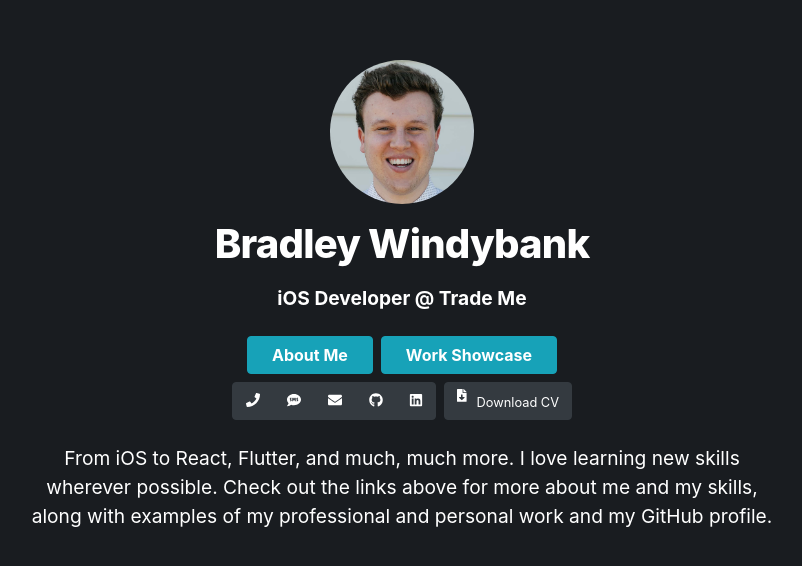
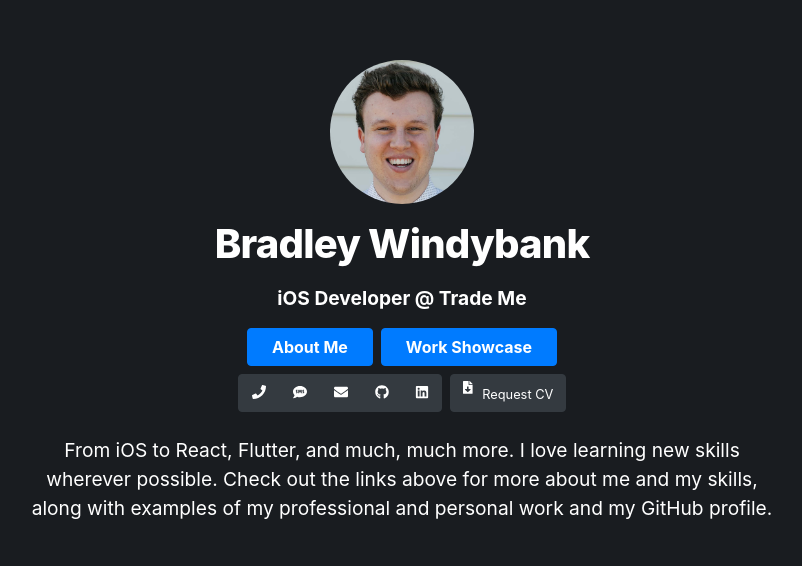
Before and after one commit to bradwindy/new-personal-site, a Next.js app: page / in a window 1280 px wide. Shown: the part 126-692 px from the top of the page, without its empty margins (238-1040 px from the left). Built offline with nearby package versions, Linux system fonts and the light colour scheme.

Commit message:
Package updates, email change, style changes

```diff
--- a/components/social-links.tsx
+++ b/components/social-links.tsx
@@ -20,7 +20,7 @@ export default function SocialLinks() {
         <Button
           variant="dark"
           aria-label="Email"
-          href="mailto:trykryda@gmail.com"
+          href="mailto:bradleywindybank@gmail.com"
         >
           <FontAwesomeIcon icon="envelope" className={utilStyles.socialIcon} />
         </Button>
@@ -49,13 +49,13 @@ export default function SocialLinks() {
         <Button
           variant="dark"
           className={utilStyles.downloadButton}
-          href="/files/testcv.pdf"
+          href="mailto:bradleywindybank@gmail.com"
         >
           <FontAwesomeIcon
             icon="file-download"
             className={utilStyles.downloadIcon}
           />
-          <div className={utilStyles.downloadText}>Download CV</div>
+          <div className={utilStyles.downloadText}>Request CV</div>
         </Button>
       </ButtonGroup>
     </ButtonToolbar>
--- a/pages/index.tsx
+++ b/pages/index.tsx
@@ -12,16 +12,19 @@ export default function Home() {
         <title>{siteTitle}</title>
       </Head>
       <section className={utilStyles.headingMdCentre}>
-        <p className="mb-3 font-weight-bold">iOS Developer @ Trade Me</p>
+        <p className="mb-2 font-weight-bold">iOS Developer @ Trade Me</p>
 
         <div className="mb-2">
           <Link href="/about-me">
-            <Button variant="info" className="px-4 mr-2 mt-2 font-weight-bold">
+            <Button
+              variant="primary"
+              className="px-4 mr-2 mt-2 font-weight-bold"
+            >
               About Me
             </Button>
           </Link>
           <Link href="/work-showcase">
-            <Button variant="info" className="mt-2 px-4 font-weight-bold">
+            <Button variant="primary" className="mt-2 px-4 font-weight-bold">
               Work Showcase
             </Button>
           </Link>
```
Also changed, not shown: package.json (+14 -14 lines), next-env.d.ts, 1 other file (tests, documents, lock files or other folders).
